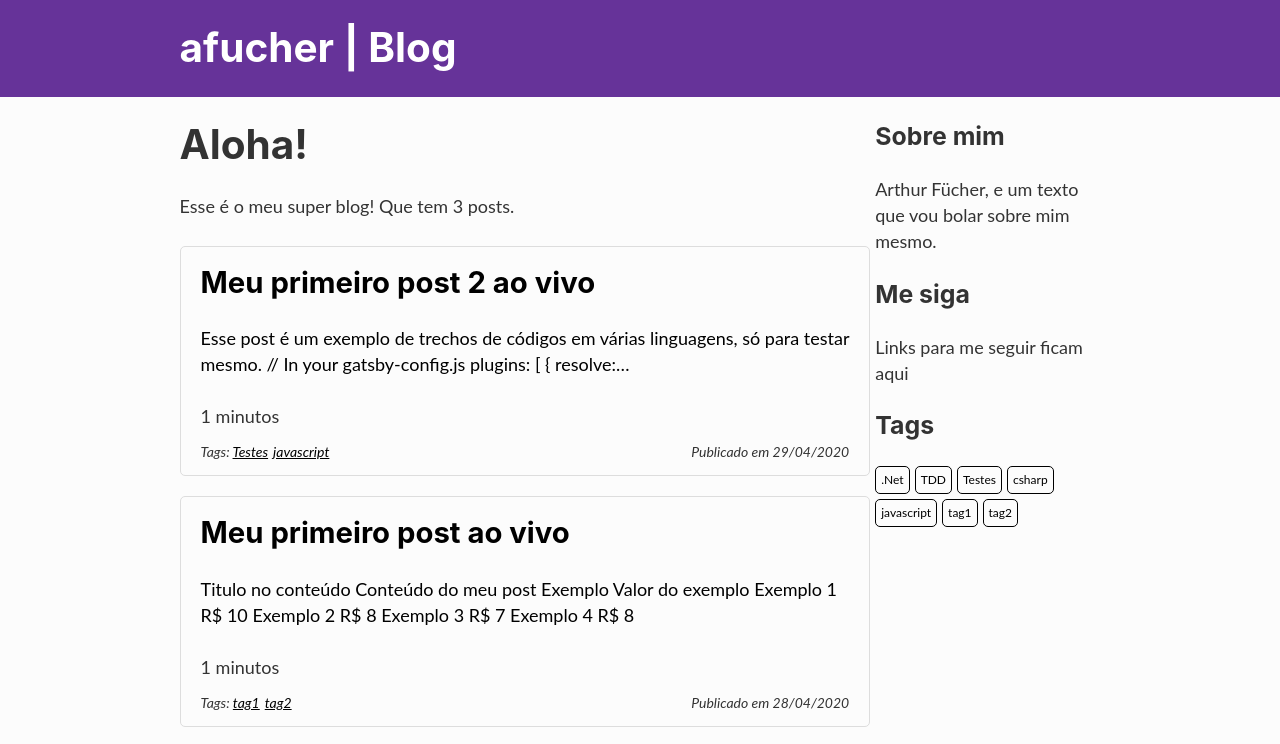
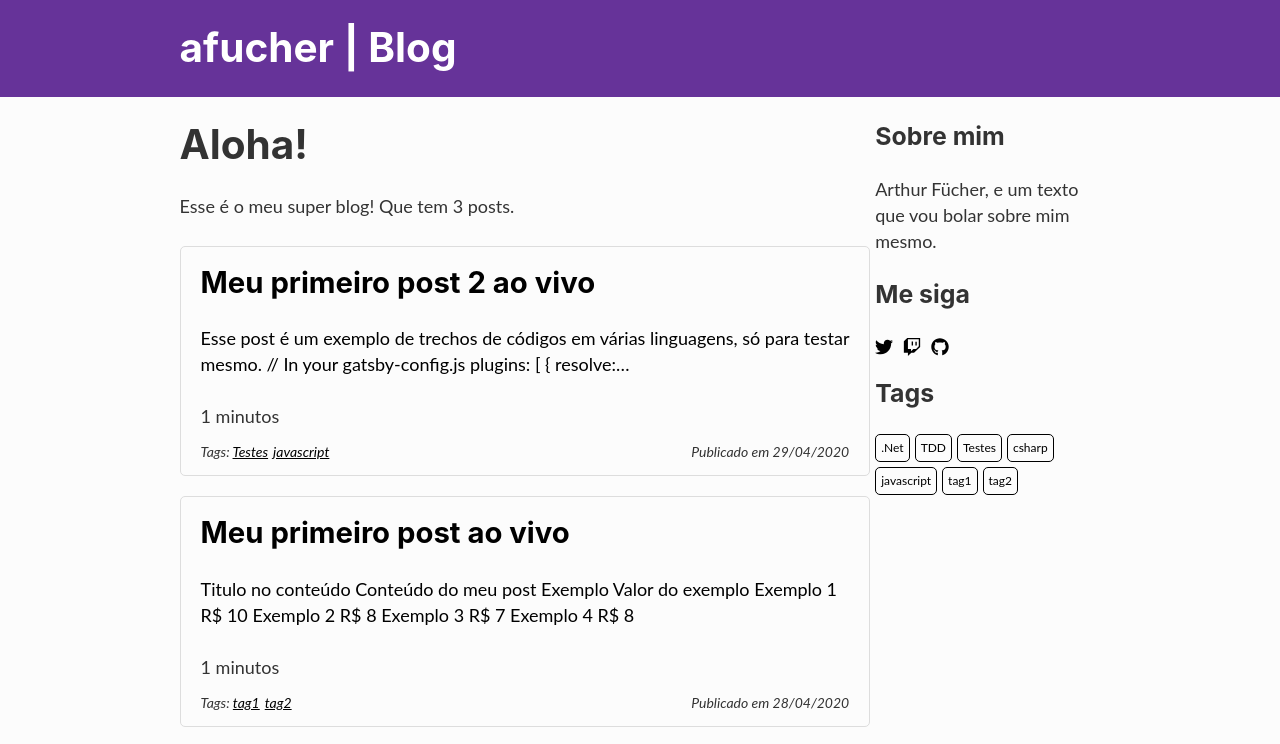
Before and after one commit to afucher/afucher.github.io, a Gatsby site: page / in a window 1280 px wide. Shown: the top 744 px of the page. Built offline with nearby package versions, Linux system fonts and the light colour scheme; Gatsby itself is replaced by a stand-in of ours.

Commit message:
adiciona links para redes sociais

```diff
--- a/package.json
+++ b/package.json
@@ -7,6 +7,9 @@
   "dependencies": {
     "@emotion/core": "^10.0.28",
     "@emotion/styled": "^10.0.27",
+    "@fortawesome/fontawesome-svg-core": "^1.2.28",
+    "@fortawesome/free-brands-svg-icons": "^5.13.0",
+    "@fortawesome/react-fontawesome": "^0.1.9",
     "gatsby": "^2.21.0",
     "gatsby-image": "^2.4.0",
     "gatsby-plugin-emotion": "^4.3.0",
--- a/src/components/layout.js
+++ b/src/components/layout.js
@@ -11,8 +11,14 @@ import { useStaticQuery, graphql } from "gatsby"
 
 import Header from "./header"
 import Sidebar from "./sidebar"
+import { config, library } from '@fortawesome/fontawesome-svg-core'
+import { fab, faTwitch, faTwitter, faGithub } from '@fortawesome/free-brands-svg-icons'
 import "./layout.css"
+import "@fortawesome/fontawesome-svg-core/styles.css"
 import styled from "@emotion/styled"
+
+config.autoAddCss = false
+library.add( fab, faTwitch, faTwitter, faGithub)
 
 const ContainerSection = styled.section`
   display: grid;
--- a/src/components/sidebar.js
+++ b/src/components/sidebar.js
@@ -1,6 +1,7 @@
 import React from 'react'
 import styled from '@emotion/styled'
 import { graphql, useStaticQuery, Link } from 'gatsby'
+import { FontAwesomeIcon } from '@fortawesome/react-fontawesome'
 
 const Container = styled.aside`
     padding-left: 5px;
@@ -9,6 +10,25 @@ const Container = styled.aside`
 const TagContainer = styled.div`
     display: flex;
     flex-wrap: wrap;
+`
+
+const SocialContainer = styled.ul`
+    list-style-type: none;
+    margin: 0;
+    margin-bottom: 20px;
+`
+
+const SocialItem = styled(props => <li {...props}>
+            <a href={props.link} target="_blank" rel="noopener noreferrer">
+                <FontAwesomeIcon icon={props.icon}/>
+            </a>
+        </li>)`
+    display: inline;
+    margin-right: 10px;
+    a, a:visited, a:hover, a:active {
+        color: black;
+        text-decoration: none;
+    }
 `
 
 const Tag = styled(props => <Link {...props}/>)`
@@ -38,7 +58,14 @@ const Sidebar = () => {
         <h3>Sobre mim</h3>
         <p>Arthur Fücher, e um texto que vou bolar sobre mim mesmo.</p>
         <h3>Me siga</h3>
-        <p>Links para me seguir ficam aqui</p>
+        <SocialContainer>
+            <SocialItem icon={["fab", "twitter"]}
+                        link="https://twitter.com/thur"/>
+            <SocialItem icon={["fab", "twitch"]}
+                        link="https://twitch.tv/afucher"/>
+            <SocialItem icon={["fab", "github"]}
+                        link="https://github.com/afucher"/>
+        </SocialContainer>
         <h3>Tags</h3>
         <TagContainer>
             {data.post.group.map( tag => <Tag to={`/tags/${tag.value}`}>{tag.value}</Tag>)}
```
Also changed, not shown: 1 other file.
